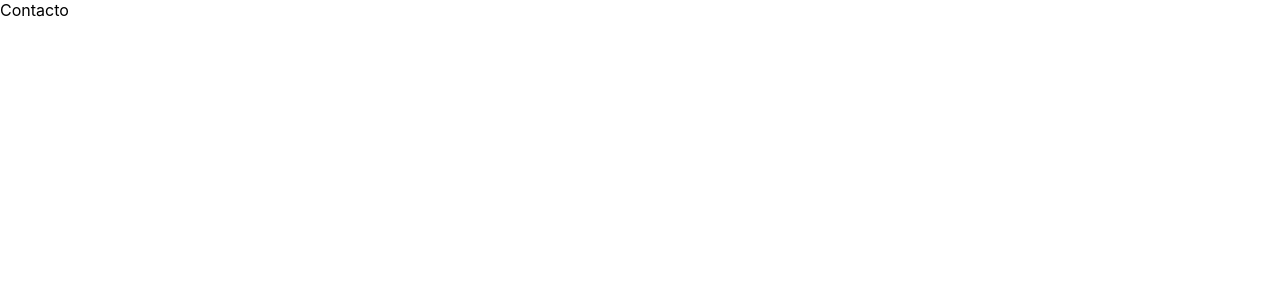
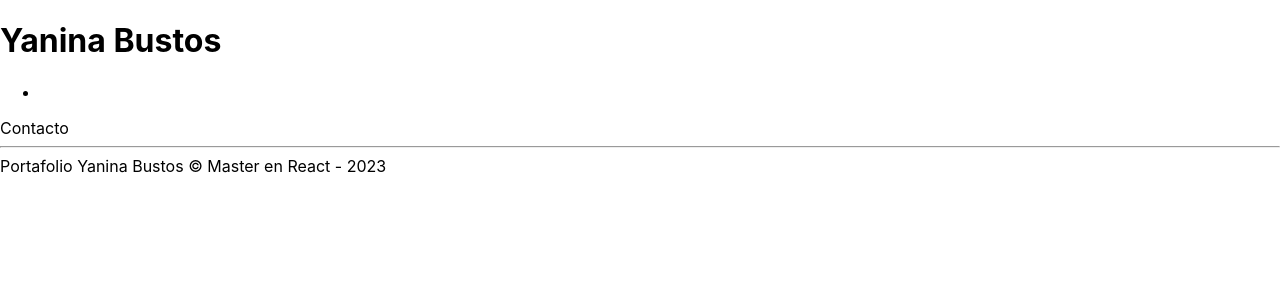
Before and after one commit to yanibustos/React_Portfolio, a React (Create React App) app: page /contacto in a window 1280 px wide. Shown: the top 300 px of the page. Built offline with nearby package versions, Linux system fonts and the light colour scheme.

Commit message:
Crear componentes para el Layout de la web

```diff
--- /dev/null
+++ b/src/components/layout/Footer.js
@@ -0,0 +1,7 @@
+import React from 'react'
+
+export const Footer = () => {
+  return (
+    <footer>Portafolio Yanina Bustos &copy; Master en React - 2023</footer>
+  )
+}
--- /dev/null
+++ b/src/components/layout/HeaderNav.js
@@ -0,0 +1,14 @@
+import React from 'react'
+
+export const HeaderNav = () => {
+  return (
+    <header>
+        <h1>Yanina Bustos</h1>
+        <nav>
+            <ul>
+                <li></li>
+            </ul>
+        </nav>
+    </header>
+  )
+}
--- a/src/router/MisRutas.js
+++ b/src/router/MisRutas.js
@@ -5,12 +5,14 @@ import { Portafolio } from '../components/Portafolio';
 import { Servicios } from '../components/Servicios';
 import { Curriculum } from '../components/Curriculum';
 import { Contacto } from '../components/Contacto';
+import { HeaderNav } from '../components/layout/HeaderNav';
+import { Footer } from '../components/layout/Footer';
 
 export const MisRutas = () => {
   return (
     <BrowserRouter>
         {/*Header & Nav*/}
-
+        <HeaderNav/>
         {/*Main Content*/}
 
         <Routes>
@@ -22,7 +24,9 @@ export const MisRutas = () => {
             <Route path='/contacto' element={<Contacto/>}></Route>
         </Routes>
 
+        <hr/>
         {/*Footer*/}
+        <Footer/>
     </BrowserRouter>
   )
 }
```
